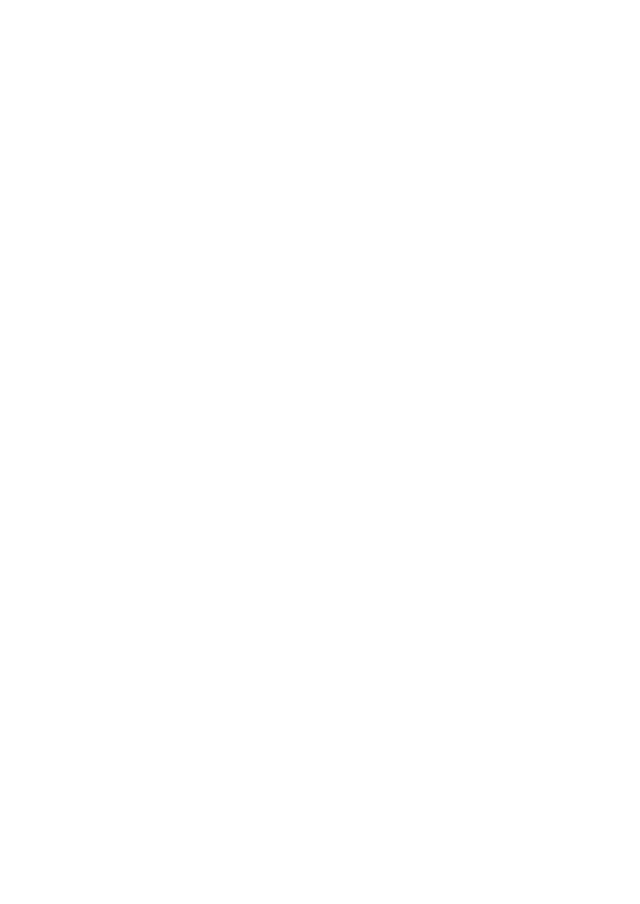
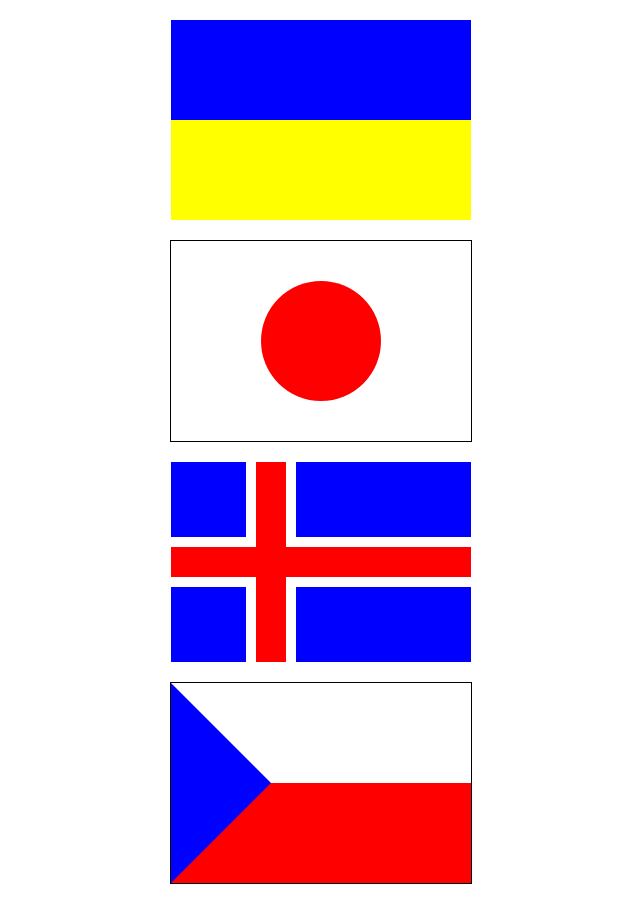
Before and after one commit to Yyyurii/flags-of-states-using-only-HTML-and-CSS, a plain HTML site: page index.html in a window 1280 px wide. Shown: the whole page, without its empty margins (319-959 px from the left). Before the commit the page ends 800 px from the top, so only its background shows below. Drawn offline with Linux system fonts and the light colour scheme.

Commit message:
complete

```diff
--- a/index.css
+++ b/index.css
@@ -1,13 +1,119 @@
 .flags {
     width: 300px;
-    height: 100px;
+    height: 200px;
+    margin: 20px auto;
+    display: flex;
+    flex-direction: column;
 }
 
 .ukraine__top-stript {
+    width: 100%;
     height: 50%;
     background-color: blue;
 }
 
 .ukraine__bottom-stript {
+    width: 100%;
+    height: 50%;
     background-color: yellow;
 }
+
+.japan {
+    display: flex;
+    justify-content: center;
+    align-items: center;
+    border: 0.5px solid;
+}
+
+.japan__circle {
+    width: 120px;
+    height: 120px;
+    border-radius: 50%;
+    background-color: red;
+}
+
+.island {
+    background-color: red;
+    display: flex;
+    flex-direction: row;
+    justify-content: space-between;
+}
+
+.island__parts-flag {
+    display: flex;
+    flex-direction: column;
+    justify-content: space-between;
+    position: relative;
+    height: 100%;
+}
+
+
+.blue {
+    background-color: blue;
+}
+
+.white {
+    background-color: white;
+}
+
+.left-blue-quadrangle {
+    width: 75px;
+    height: 75px;
+    position: absolute;
+}
+
+.left-white-quadrangle {
+    width: 85px;
+    height: 85px;
+}
+
+.island__left-bottom {
+    display: flex;
+    align-items: flex-end;
+}
+
+.right-blue-quadrangle {
+    width: 175px;
+    height: 75px;
+    position: absolute;
+}
+
+.right-white-quadrangle {
+    width: 185px;
+    height: 85px;
+}
+
+.island__right-top {
+    display: flex;
+    justify-content: flex-end;
+}
+
+.island__right-bottom {
+    display: flex;
+    justify-content: flex-end;
+    align-items: flex-end;
+}
+
+.czechia:after {
+    content: '';
+    position: absolute;
+    width: 0;
+    height: 0;
+    border-top: 100px solid transparent;
+    border-bottom: 100px solid transparent;
+    border-left: 100px solid blue;
+}
+
+.czechia {
+    border: 0.5px solid;
+}
+.czechia__top-stript {
+    width: 100%;
+    height: 50%;
+}
+
+.czechia__bottom-stript {
+    width: 100%;
+    height: 50%;
+    background-color: red;
+}
--- a/index.html
+++ b/index.html
@@ -1,16 +1,50 @@
 <!DOCTYPE html>
 <html lang="en">
+
 <head>
     <meta charset="UTF-8">
     <meta name="viewport" content="width=device-width, initial-scale=1.0">
+    <link href="index.css" rel="stylesheet">
     <title>Flags</title>
 </head>
+
 <body>
     <div class="wrapper">
         <div class="ukraine flags">
-            <dic class="ukraine__top-stript"></dic>
-            <dic class="ukraine__bottom-stript"></dic>
+            <div class="ukraine__top-stript"></div>
+            <div class="ukraine__bottom-stript"></div>
+        </div>
+        <div class="japan flags">
+            <div class="japan__circle"></div>
+        </div>
+        <div class="island flags">
+            <div class="island__parts-flag">
+                <div class="island__left-top">
+                    <div class="left-blue-quadrangle blue"></div>
+                    <div class="left-white-quadrangle white"></div>
+                </div>
+                <div class="island__left-bottom">
+                    <div class="left-blue-quadrangle blue"></div>
+                    <div class="left-white-quadrangle white"></div>
+                </div>
+            </div>
+            <div class="island__parts-flag">
+                <div class="island__right-top">
+                    <div class="right-blue-quadrangle blue"></div>
+                    <div class="right-white-quadrangle white"></div>
+                </div>
+                <div class="island__right-bottom">
+                    <div class="right-blue-quadrangle blue"></div>
+                    <div class="right-white-quadrangle white"></div>
+                </div>
+            </div>
+        </div>
+        <div class="czechia flags">
+            <div class="czechia__top-stript"></div>
+            <div class="czechia__bottom-stript"></div>
+            </div>
         </div>
     </div>
 </body>
+
 </html>
```
